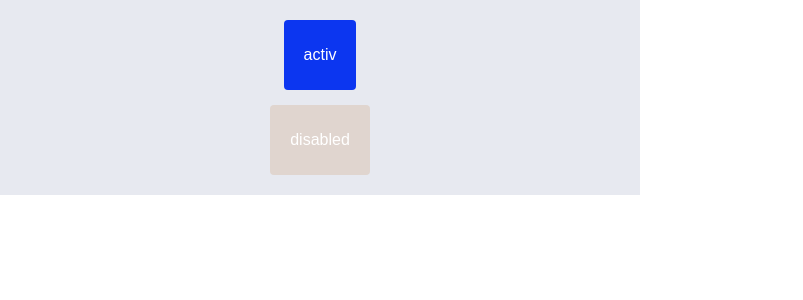
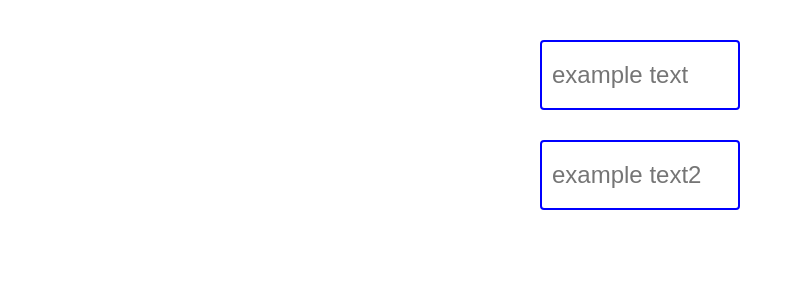
Before and after one commit to NataKyrylenko/typescript-app, a React (Create React App) app: page / in a window 1280 px wide. Shown: the top 300 px of the page, without its empty margins (0-803 px from the left). Built offline with nearby package versions, Linux system fonts and the light colour scheme.

Commit message:
add lection09

```diff
--- a/src/App.css
+++ /dev/null
@@ -1,5 +0,0 @@
-.App{
-  display: flex;
-  flex-direction: column;
-  flex: 1;
-}
--- a/src/App.tsx
+++ b/src/App.tsx
@@ -1,21 +1,26 @@
-import './App.css';
+
+import GlobalStyles from 'styles/GlobalStyles';
 //import Lesson06 from './lessons/lesson06/Lesson06';
 //import Homework06 from './homeworks/Homework06/Homework06';
 //import Lesson07 from './lessons/Lesson07/Lesson07';
 //import Homework07 from 'homeworks/Homework07/Homework07';
 //import Lesson08 from 'lessons/Lesson08/Lesson08';
-import Homework08 from 'homeworks/Homework08/Homework08';
+//import Homework08 from 'homeworks/Homework08/Homework08';
+import Lesson09 from 'lessons/lesson09/Lesson09';
+
 
 function App() {
   return (
-    <div className="App">
+    <>
+      <GlobalStyles/>
       {/* <Lesson06/> */}
       {/* <Homework06/> */}
       {/* <Lesson07/> */}
       {/* <Homework07/> */}
       {/* <Lesson08/> */}
-      <Homework08/>
-    </div>
+      {/* <Homework08/> */}
+      <Lesson09/>
+    </>
   );
 }
 
--- a/src/components/Button/Button.tsx
+++ b/src/components/Button/Button.tsx
@@ -3,15 +3,7 @@
 
 function Button({ name, type = "button", disabled = false, onButtonClick }: ButtonProps) {
   return (
-    <div>
       <StyledButton disabled={disabled}>{name}</StyledButton>
-
-
-      {/* // <button className="button-component" type={type} onClick={onButtonClick}>
-    //   {name}
-    // </button> */}
-    </div>
-
   );
 }
 
--- a/src/components/Input/styles.ts
+++ b/src/components/Input/styles.ts
@@ -15,4 +15,8 @@
     border: 1px solid hsl(0, 0%, 25%, 1);
     border-radius: 4px;
     color:#1E1E1E;
+
+    &::placeholder{
+        color: #6f6f6f;
+    }
 `;
--- a/src/index.css
+++ /dev/null
@@ -1,26 +0,0 @@
-* {
-  box-sizing: border-box;
-}
-
-body,
-html {
-  height: 100%;
-  margin: 0;
-  padding: 0;
-}
-
-h1,
-h2,
-h3,
-h4,
-h5,
-h6,
-p {
-  margin: 0;
-  padding: 0;
-}
-
-#root {
-  display: flex;
-  min-height: 100%;
-}
--- a/src/index.tsx
+++ b/src/index.tsx
@@ -1,6 +1,5 @@
 
 import ReactDOM from 'react-dom/client';
-import './index.css';
 import App from './App';
 import reportWebVitals from './reportWebVitals';
 
--- /dev/null
+++ b/src/lessons/lesson09/Lesson09.tsx
@@ -0,0 +1,46 @@
+import { ChangeEvent, useEffect, useState } from 'react';
+import {
+    InputExample,
+    Lesson09Component,
+    Result
+  } from './styles';
+
+  function Lesson09() {
+    const [inputValue,setInputValue] = useState<string>('');
+    const [inputValue2,setInputValue2] = useState<string>('')
+
+    const onChangeInput = (event:ChangeEvent<HTMLInputElement>) => {
+        setInputValue(event.target.value);
+    }
+    const onChangeInput2 = (event:ChangeEvent<HTMLInputElement>) => {
+        setInputValue2(event.target.value);
+    }
+    useEffect(()=> {
+        console.log("Mounting");
+    }, []);
+
+    useEffect(()=> {
+        console.log("Updating");
+    }, [inputValue]);
+
+     useEffect(() => {
+        return ()=> {
+            console.log('unmouting')
+        }
+     }, []);
+
+    //console.log("render");
+
+// onChange: () =>
+    return (
+      <Lesson09Component>
+        <InputExample name="example" placeholder='example text' onChange={onChangeInput}/>
+        <InputExample name="example2" placeholder='example text2' onChange={onChangeInput2}/>
+        <Result>{inputValue}</Result>
+        <Result>{inputValue2}</Result>
+
+      </Lesson09Component>
+    )
+  }
+
+  export default Lesson09;
--- /dev/null
+++ b/src/lessons/lesson09/styles.ts
@@ -0,0 +1,22 @@
+import styled from "@emotion/styled";
+
+export const Lesson09Component = styled.div`
+ display: flex;
+ flex-direction: column;
+ align-items: center;
+ gap: 30px;
+ padding: 40px;
+`;
+
+export const InputExample = styled.input`
+    width: 200px;
+    height: 70px;
+    border: 2px solid blue;
+    padding: 10px;
+    font-size: 24px;
+    border-radius: 4px;
+`;
+
+export const Result = styled.p`
+    font-size: 28px;
+`;
--- /dev/null
+++ b/src/styles/GlobalStyles.tsx
@@ -0,0 +1,37 @@
+import { Global, css } from "@emotion/react";
+
+const globalStyles = css`
+  * {
+    box-sizing: border-box;
+  }
+
+  body,
+  html {
+    height: 100%;
+    margin: 0;
+    padding: 0;
+  }
+
+  h1,
+  h2,
+  h3,
+  h4,
+  h5,
+  h6,
+  p {
+    margin: 0;
+    padding: 0;
+  }
+
+  #root {
+    display: flex;
+    flex-direction: column;
+    min-height: 100%;
+  }
+`;
+
+function GlobalStyles (){
+    return <Global styles={globalStyles}/>
+}
+
+export default GlobalStyles;
```
